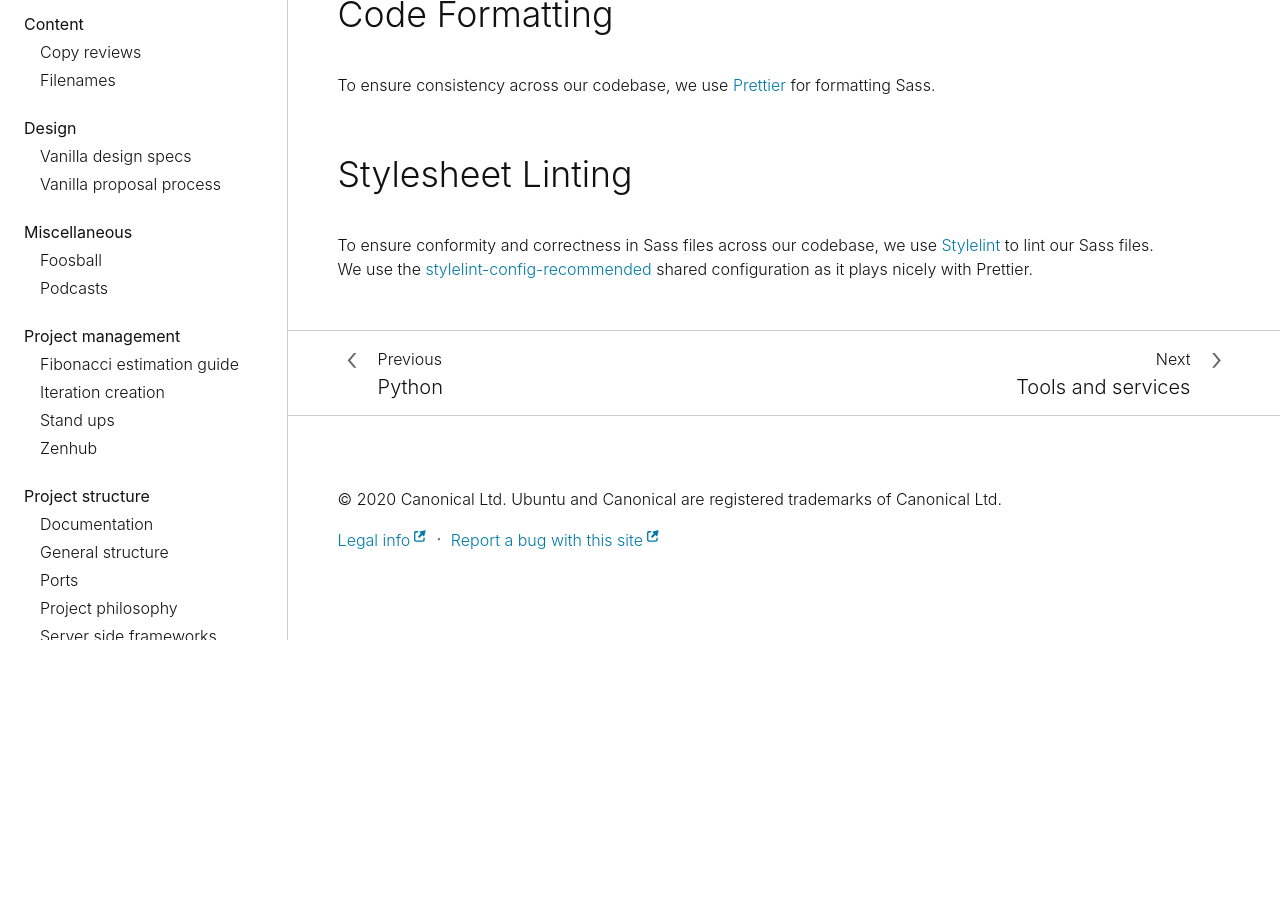
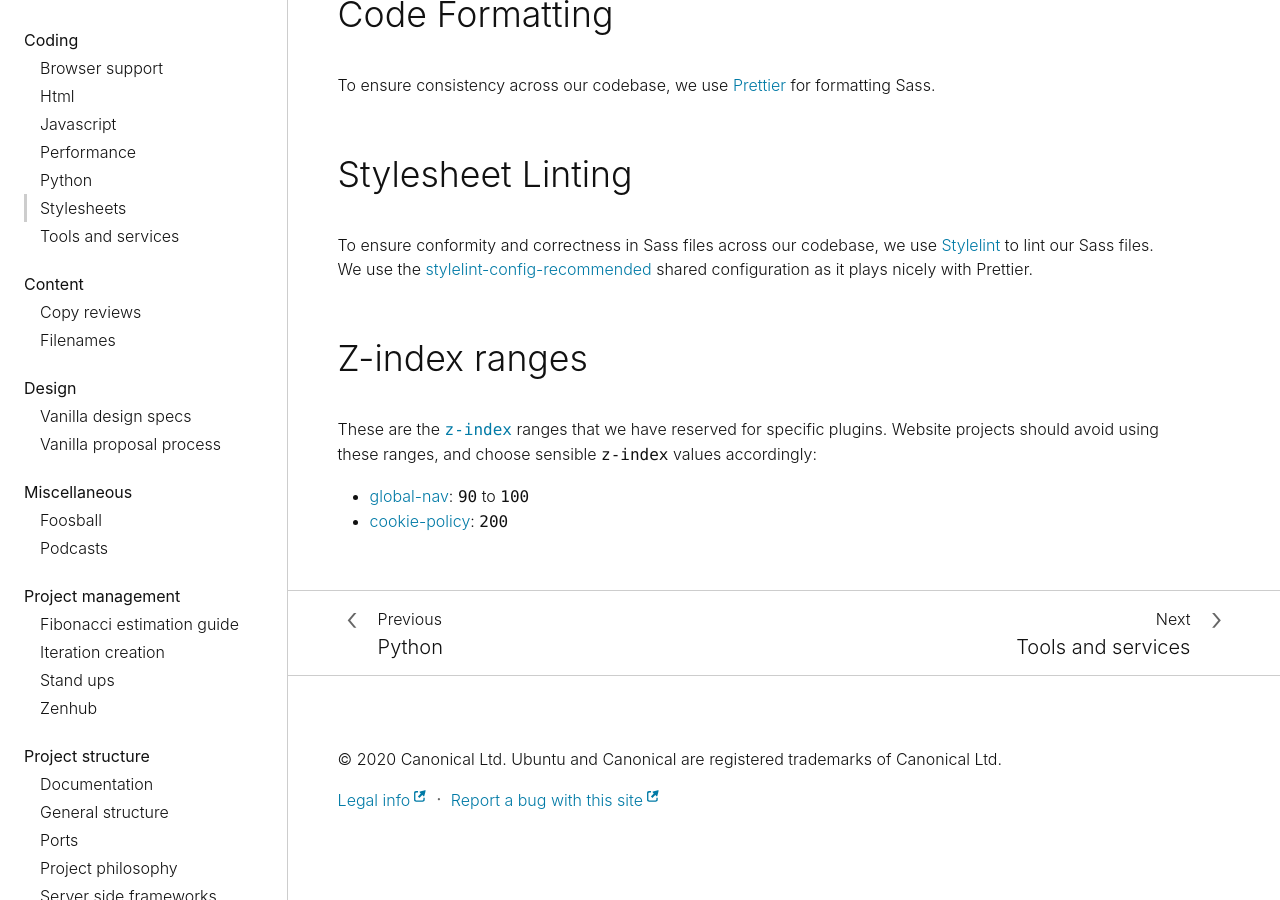
Before and after one commit to canonical-web-and-design/practices, a Jekyll site: the page built from coding/stylesheets.md, in a window 1280 px wide and 900 px high, scrolled down 5252 px. Built offline with Jekyll 4.4.1, drawn with Linux system fonts in a browser that asks for light colours; some web fonts are replaced; before the commit the page ends 5892 px from its top, so only the background shows below that.

Commit message:
Reserve z-index ranges for plugins
I was keeping this list of z-index ranges in the wiki at
https://github.com/canonical-web-and-design/practices/wiki/z-index-values-reserved-for-plugins

However we're probably retiring the wiki in favour of Discourse, and
I think these ranges should really be in practices rather than Discourse,
if indeed it should exist at all.

```diff
--- a/coding/stylesheets.md
+++ b/coding/stylesheets.md
@@ -208,3 +208,10 @@ To ensure consistency across our codebase, we use [Prettier](https://github.com/
 ## Stylesheet Linting
 
 To ensure conformity and correctness in Sass files across our codebase, we use [Stylelint](https://stylelint.io/) to lint our Sass files. We use the [stylelint-config-recommended](https://github.com/stylelint/stylelint-config-recommended) shared configuration as it plays nicely with Prettier.
+
+## Z-index ranges
+
+These are the [`z-index`](https://developer.mozilla.org/en-US/docs/Web/CSS/z-index) ranges that we have reserved for specific plugins. Website projects should avoid using these ranges, and choose sensible `z-index` values accordingly:
+
+- [global-nav](https://github.com/canonical-webteam/global-nav): `90` to `100`
+- [cookie-policy](https://github.com/canonical-webteam/cookie-policy/): `200`
```
